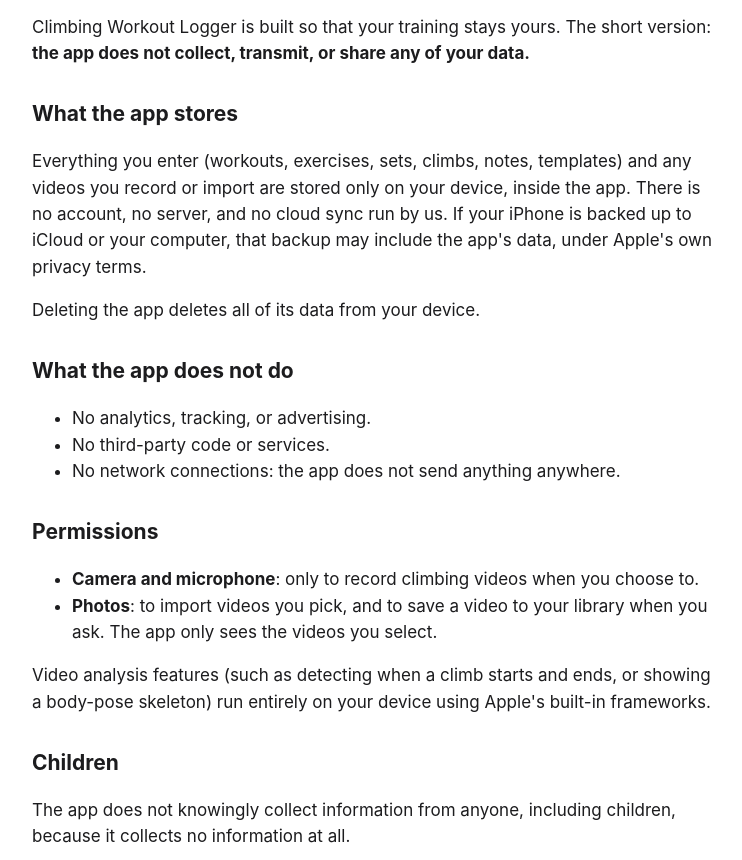
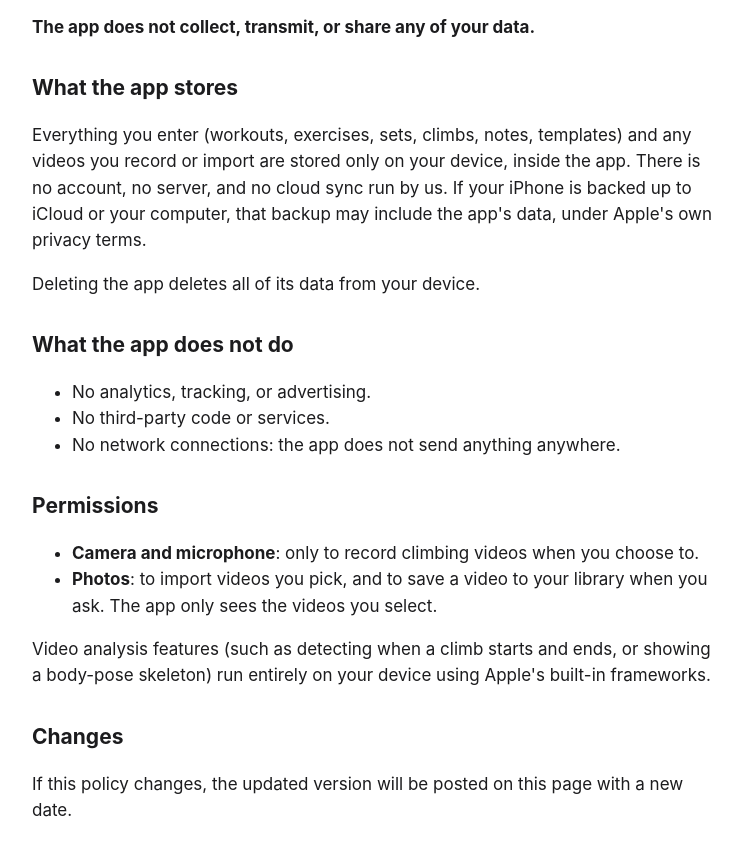
Before and after one commit to hungj/climb-logger-site, a plain HTML site: page privacy.html in a window 1280 px wide. Shown: the part 130-990 px from the top of the page, without its empty margins (268-1010 px from the left). Drawn offline with Linux system fonts and the light colour scheme.

Commit message:
Trim the privacy policy to what applies
Drop the opening phrase before the summary and the Children section,
template wording that adds nothing for an app that collects no data.

```diff
--- a/privacy.html
+++ b/privacy.html
@@ -12,7 +12,7 @@
 <h1>Privacy Policy</h1>
 <p class="updated">Last updated October 17, 2026</p>
 
-<p>Climbing Workout Logger is built so that your training stays yours. The short version: <strong>the app does not collect, transmit, or share any of your data.</strong></p>
+<p><strong>The app does not collect, transmit, or share any of your data.</strong></p>
 
 <h2>What the app stores</h2>
 <p>Everything you enter (workouts, exercises, sets, climbs, notes, templates) and any videos you record or import are stored only on your device, inside the app. There is no account, no server, and no cloud sync run by us. If your iPhone is backed up to iCloud or your computer, that backup may include the app's data, under Apple's own privacy terms.</p>
@@ -32,9 +32,6 @@
 </ul>
 <p>Video analysis features (such as detecting when a climb starts and ends, or showing a body-pose skeleton) run entirely on your device using Apple's built-in frameworks.</p>
 
-<h2>Children</h2>
-<p>The app does not knowingly collect information from anyone, including children, because it collects no information at all.</p>
-
 <h2>Changes</h2>
 <p>If this policy changes, the updated version will be posted on this page with a new date.</p>
 
```
